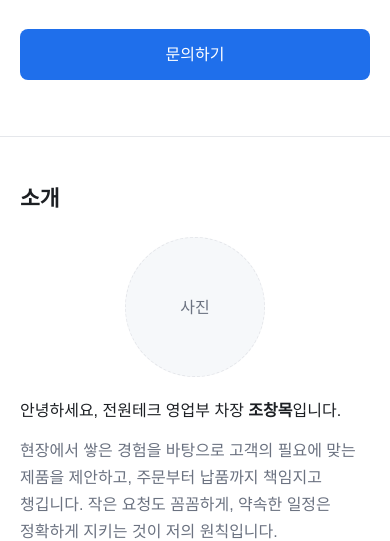
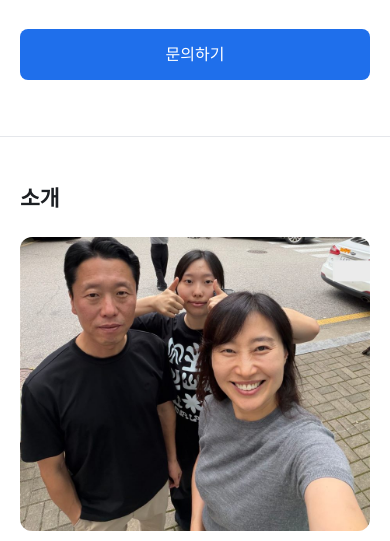
Before and after one commit to daradan01/20261117test, a plain HTML site: page index.html in a window 390 px wide. Shown: the part 314-855 px from the top of the page. Drawn offline with Linux system fonts and the light colour scheme.

Commit message:
프로필 사진 추가

```diff
--- a/index.html
+++ b/index.html
@@ -28,7 +28,7 @@
     <section id="about" class="section">
       <h2>소개</h2>
       <div class="about">
-        <div class="photo" aria-label="프로필 사진 자리">사진</div>
+        <img class="photo" src="profile.jpg" alt="조창목과 가족 사진" width="900" height="756" loading="lazy">
         <div>
           <p>안녕하세요, 전원테크 영업부 차장 <strong>조창목</strong>입니다.</p>
           <p>현장에서 쌓은 경험을 바탕으로 고객의 필요에 맞는 제품을 제안하고, 주문부터 납품까지 책임지고 챙깁니다. 작은 요청도 꼼꼼하게, 약속한 일정은 정확하게 지키는 것이 저의 원칙입니다.</p>
--- a/style.css
+++ b/style.css
@@ -47,9 +47,8 @@ a { color: inherit; text-decoration: none; }
 .about { display: flex; gap: 32px; align-items: flex-start; }
 .about p + p { margin-top: 12px; color: var(--muted); }
 .photo {
-  flex: 0 0 160px; height: 200px; border-radius: 12px;
-  background: var(--soft); border: 1px dashed var(--line);
-  display: flex; align-items: center; justify-content: center; color: var(--muted);
+  flex: 0 0 300px; width: 300px; height: auto; aspect-ratio: 900 / 756;
+  object-fit: cover; border-radius: 12px; background: var(--soft);
 }
 
 .cards { display: grid; grid-template-columns: repeat(auto-fit, minmax(220px, 1fr)); gap: 20px; }
@@ -102,7 +101,7 @@ img { max-width: 100%; height: auto; }
   .section h2 { font-size: 1.35rem; margin-bottom: 20px; }
 
   .about { flex-direction: column; align-items: center; gap: 20px; }
-  .photo { flex: none; width: 140px; height: 140px; border-radius: 50%; }
+  .photo { flex: none; width: 100%; max-width: 360px; }
 
   .cards { grid-template-columns: 1fr; gap: 12px; }
   .card { padding: 20px; }
```
Also changed, not shown: profile.jpg (added).
